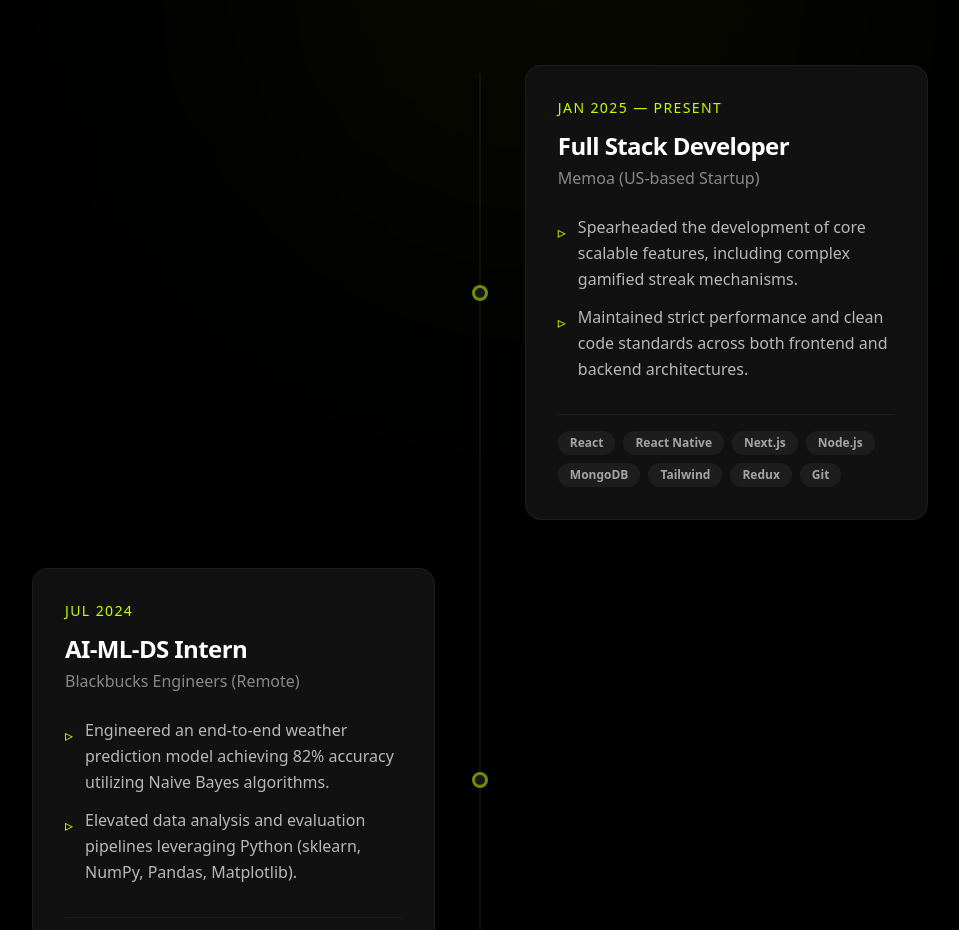
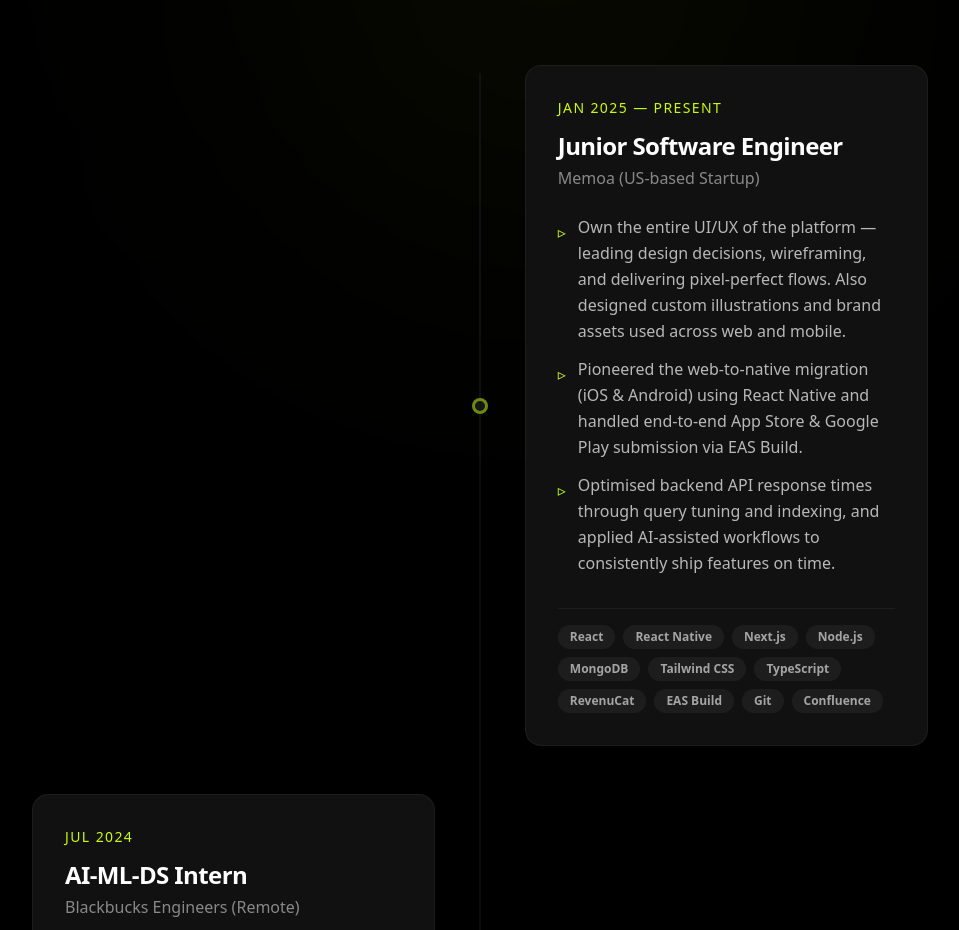
Before and after one commit to trsk269/Portfolio, a Next.js app: page / in a window 1280 px wide. Shown: the part 3140-4070 px from the top of the page, without its empty margins (160-1119 px from the left). Built offline with nearby package versions, Linux system fonts and the light colour scheme.

Commit message:
update the experience

```diff
--- a/src/components/Experience.tsx
+++ b/src/components/Experience.tsx
@@ -10,12 +10,13 @@
 const experiences = [
   {
   id: 1,
-    role: "Full Stack Developer",
+  role: "Junior Software Engineer",
   company: "Memoa (US-based Startup)",
   date: "Jan 2025 — Present",
   points: [
-      "Spearheaded the development of core scalable features, including complex gamified streak mechanisms.",
-      "Maintained strict performance and clean code standards across both frontend and backend architectures.",
+  "Own the entire UI/UX of the platform — leading design decisions, wireframing, and delivering pixel-perfect flows. Also designed custom illustrations and brand assets used across web and mobile.",
+  "Pioneered the web-to-native migration (iOS & Android) using React Native and handled end-to-end App Store & Google Play submission via EAS Build.",
+  "Optimised backend API response times through query tuning and indexing, and applied AI-assisted workflows to consistently ship features on time.",
 ],
   tech: [
     "React",
@@ -23,9 +24,12 @@
     "Next.js",
     "Node.js",
     "MongoDB",
-      "Tailwind",
-      "Redux",
+    "Tailwind CSS",
+    "TypeScript",
+    "RevenuCat",
+    "EAS Build",
     "Git",
+    "Confluence",
   ],
 },
   {
```
Lines whose indentation alone changed are shown as unchanged.
